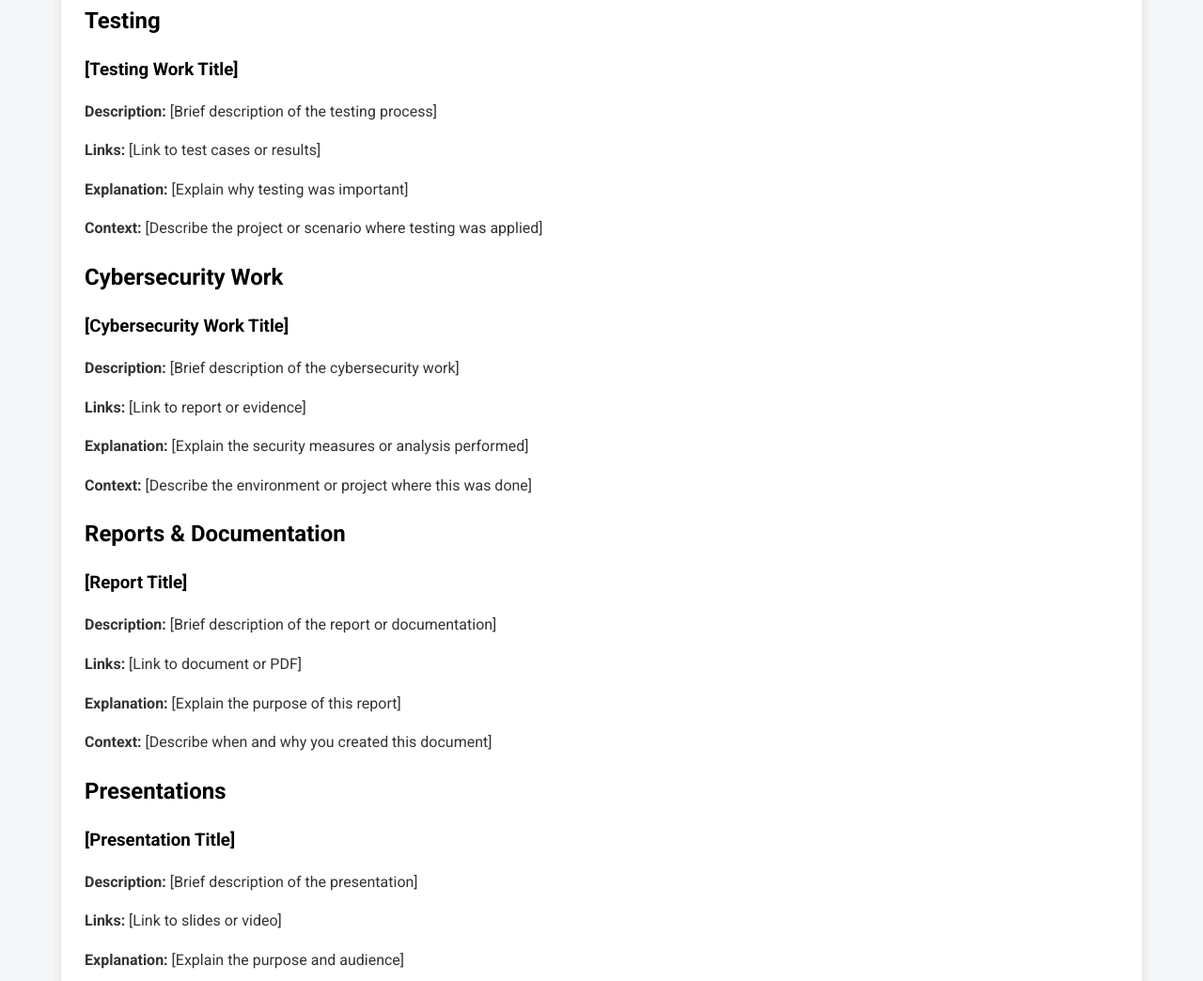
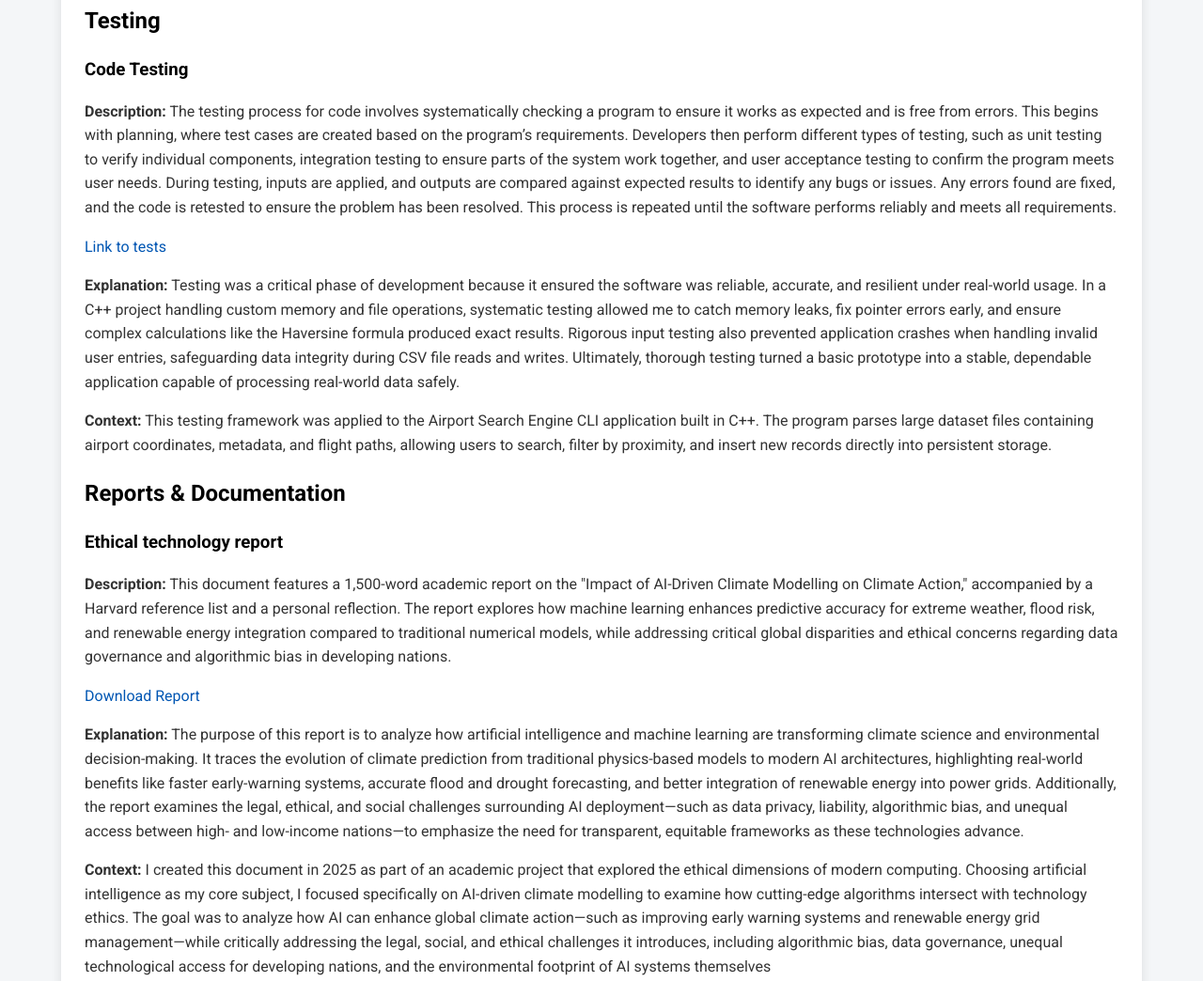
Before and after one commit to topedada/Portfolio, a plain HTML site: page docs/work.html in a window 1280 px wide. Shown: the part 1052-2096 px from the top of the page at 94% size. Drawn offline with Linux system fonts and the light colour scheme.

Commit message:
Update work.html

```diff
--- a/docs/work.html
+++ b/docs/work.html
@@ -43,29 +43,20 @@ University Desktop </p>
 
         <h2>Testing</h2>
         <div class="testing">
-            <h3>[Testing Work Title]</h3>
-            <p><strong>Description:</strong> [Brief description of the testing process]</p>
-            <p><strong>Links:</strong> [Link to test cases or results]</p>
-            <p><strong>Explanation:</strong> [Explain why testing was important]</p>
-            <p><strong>Context:</strong> [Describe the project or scenario where testing was applied]</p>
-        </div>
-
-        <h2>Cybersecurity Work</h2>
-        <div class="cybersecurity">
-            <h3>[Cybersecurity Work Title]</h3>
-            <p><strong>Description:</strong> [Brief description of the cybersecurity work]</p>
-            <p><strong>Links:</strong> [Link to report or evidence]</p>
-            <p><strong>Explanation:</strong> [Explain the security measures or analysis performed]</p>
-            <p><strong>Context:</strong> [Describe the environment or project where this was done]</p>
+            <h3>Code Testing</h3>
+            <p><strong>Description:</strong> The testing process for code involves systematically checking a program to ensure it works as expected and is free from errors. This begins with planning, where test cases are created based on the program’s requirements. Developers then perform different types of testing, such as unit testing to verify individual components, integration testing to ensure parts of the system work together, and user acceptance testing to confirm the program meets user needs. During testing, inputs are applied, and outputs are compared against expected results to identify any bugs or issues. Any errors found are fixed, and the code is retested to ensure the problem has been resolved. This process is repeated until the software performs reliably and meets all requirements.</p>
+            <a href="https://olympus.ntu.ac.uk/N1408560/airport-search-engine/compare/main...Dev" target="_blank" rel="noopener noreferrer">Link to tests </a>
+            <p><strong>Explanation:</strong> Testing was a critical phase of development because it ensured the software was reliable, accurate, and resilient under real-world usage. In a C++ project handling custom memory and file operations, systematic testing allowed me to catch memory leaks, fix pointer errors early, and ensure complex calculations like the Haversine formula produced exact results. Rigorous input testing also prevented application crashes when handling invalid user entries, safeguarding data integrity during CSV file reads and writes. Ultimately, thorough testing turned a basic prototype into a stable, dependable application capable of processing real-world data safely.</p>
+            <p><strong>Context:</strong> This testing framework was applied to the Airport Search Engine CLI application built in C++. The program parses large dataset files containing airport coordinates, metadata, and flight paths, allowing users to search, filter by proximity, and insert new records directly into persistent storage.</p>
         </div>
 
         <h2>Reports & Documentation</h2>
         <div class="report">
-            <h3>[Report Title]</h3>
-            <p><strong>Description:</strong> [Brief description of the report or documentation]</p>
-            <p><strong>Links:</strong> [Link to document or PDF]</p>
-            <p><strong>Explanation:</strong> [Explain the purpose of this report]</p>
-            <p><strong>Context:</strong> [Describe when and why you created this document]</p>
+            <h3> Ethical technology report</h3>
+            <p><strong>Description:</strong> This document features a 1,500-word academic report on the "Impact of AI-Driven Climate Modelling on Climate Action," accompanied by a Harvard reference list and a personal reflection. The report explores how machine learning enhances predictive accuracy for extreme weather, flood risk, and renewable energy integration compared to traditional numerical models, while addressing critical global disparities and ethical concerns regarding data governance and algorithmic bias in developing nations.</p>
+            <a href="doc/esay_2.docx" download>Download Report</a>
+            <p><strong>Explanation:</strong> The purpose of this report is to analyze how artificial intelligence and machine learning are transforming climate science and environmental decision-making. It traces the evolution of climate prediction from traditional physics-based models to modern AI architectures, highlighting real-world benefits like faster early-warning systems, accurate flood and drought forecasting, and better integration of renewable energy into power grids. Additionally, the report examines the legal, ethical, and social challenges surrounding AI deployment—such as data privacy, liability, algorithmic bias, and unequal access between high- and low-income nations—to emphasize the need for transparent, equitable frameworks as these technologies advance.</p>
+            <p><strong>Context:</strong> I created this document in 2025 as part of an academic project that explored the ethical dimensions of modern computing. Choosing artificial intelligence as my core subject, I focused specifically on AI-driven climate modelling to examine how cutting-edge algorithms intersect with technology ethics. The goal was to analyze how AI can enhance global climate action—such as improving early warning systems and renewable energy grid management—while critically addressing the legal, social, and ethical challenges it introduces, including algorithmic bias, data governance, unequal technological access for developing nations, and the environmental footprint of AI systems themselves</p>
         </div>
 
         <h2>Presentations</h2>
```
